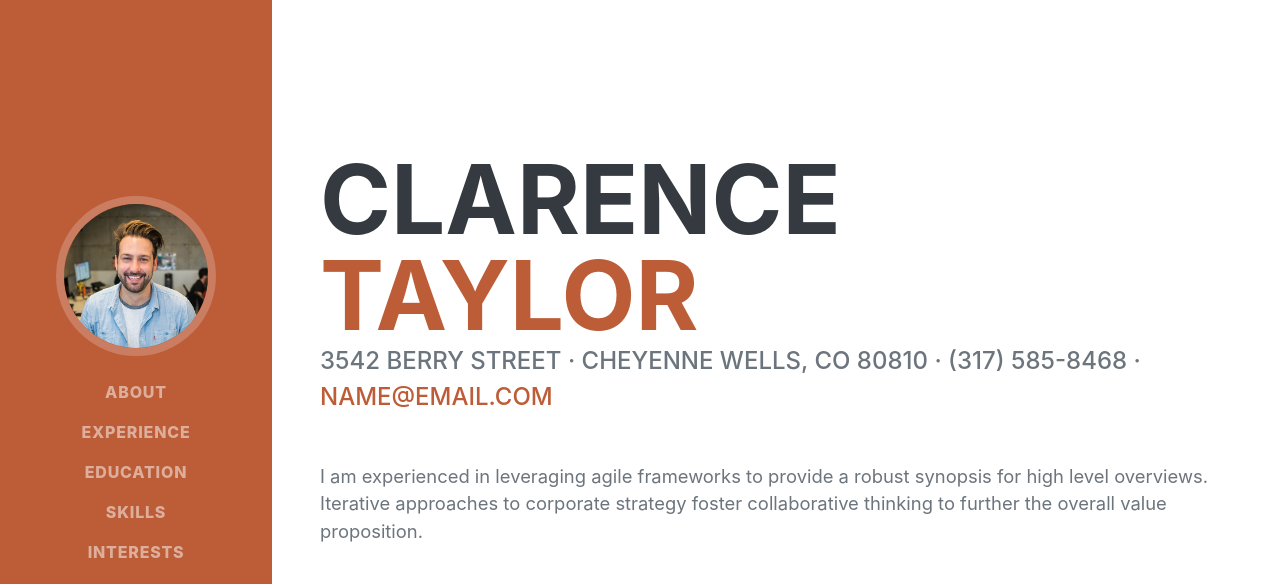
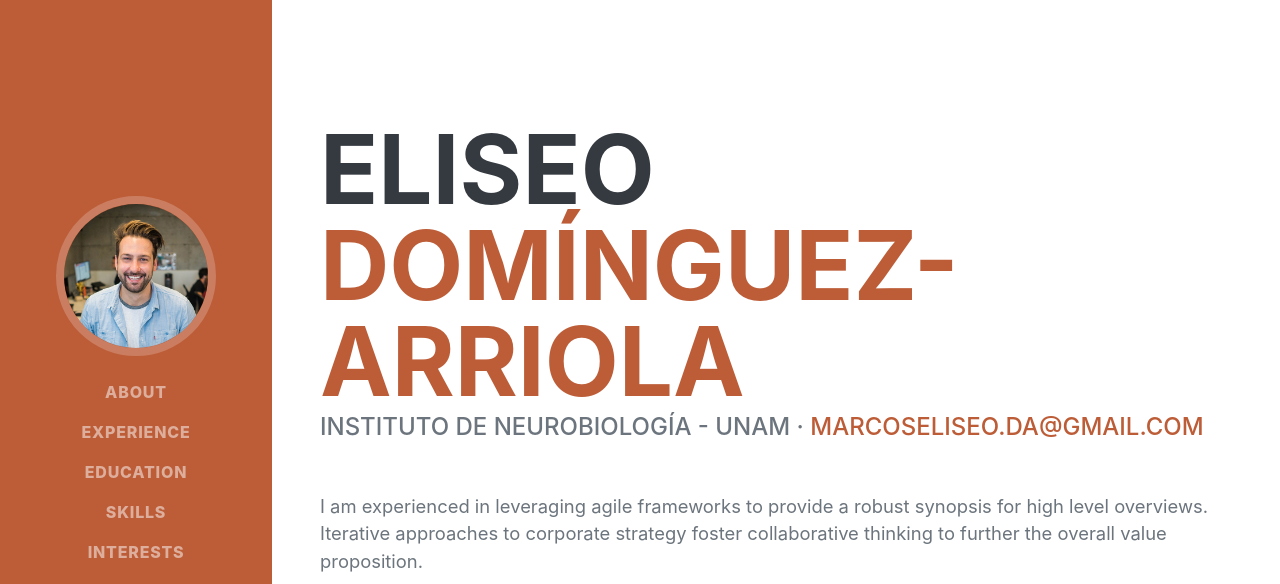
Before and after one commit to elidom/eliseodominguez, a plain HTML site: page index.html in a window 1280 px wide. Shown: the top 584 px of the page. Drawn offline with nearby package versions, Linux system fonts and the light colour scheme; a web font is replaced by a local one.

Commit message:
Update_index_1
added name & email

```diff
--- a/index.html
+++ b/index.html
@@ -40,12 +40,12 @@
             <section class="resume-section" id="about">
                 <div class="resume-section-content">
                     <h1 class="mb-0">
-                        Clarence
-                        <span class="text-primary">Taylor</span>
+                        Eliseo
+                        <span class="text-primary">Domínguez-Arriola</span>
                     </h1>
                     <div class="subheading mb-5">
-                        3542 Berry Street · Cheyenne Wells, CO 80810 · (317) 585-8468 ·
-                        <a href="mailto:name@email.com">name@email.com</a>
+                        Instituto de Neurobiología - UNAM ·
+                        <a href="mailto:marcoseliseo.da@gmail.com">marcoseliseo.da@gmail.com</a>
                     </div>
                     <p class="lead mb-5">I am experienced in leveraging agile frameworks to provide a robust synopsis for high level overviews. Iterative approaches to corporate strategy foster collaborative thinking to further the overall value proposition.</p>
                     <div class="social-icons">
```
